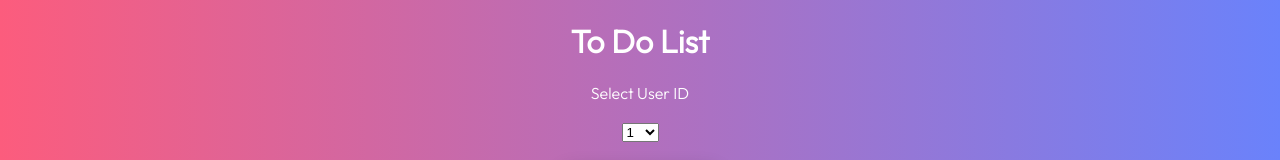
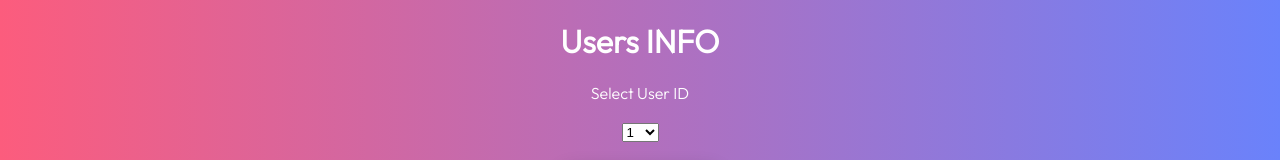
Before and after one commit to drorbahat/JB-class-2.12, a plain HTML site: page index.html in a window 1280 px wide. Shown: the top 160 px of the page. Drawn offline with Linux system fonts and the light colour scheme.

Commit message:
finished

```diff
--- a/index.html
+++ b/index.html
@@ -12,7 +12,7 @@
 
 <body>
     <div class="main-container">
-        <h1>To Do List</h1>
+        <h1>Users INFO</h1>
         <label for="userId">Select User ID</label>
         <br>
         <select name="usesId" id="userIdSelector">
```
